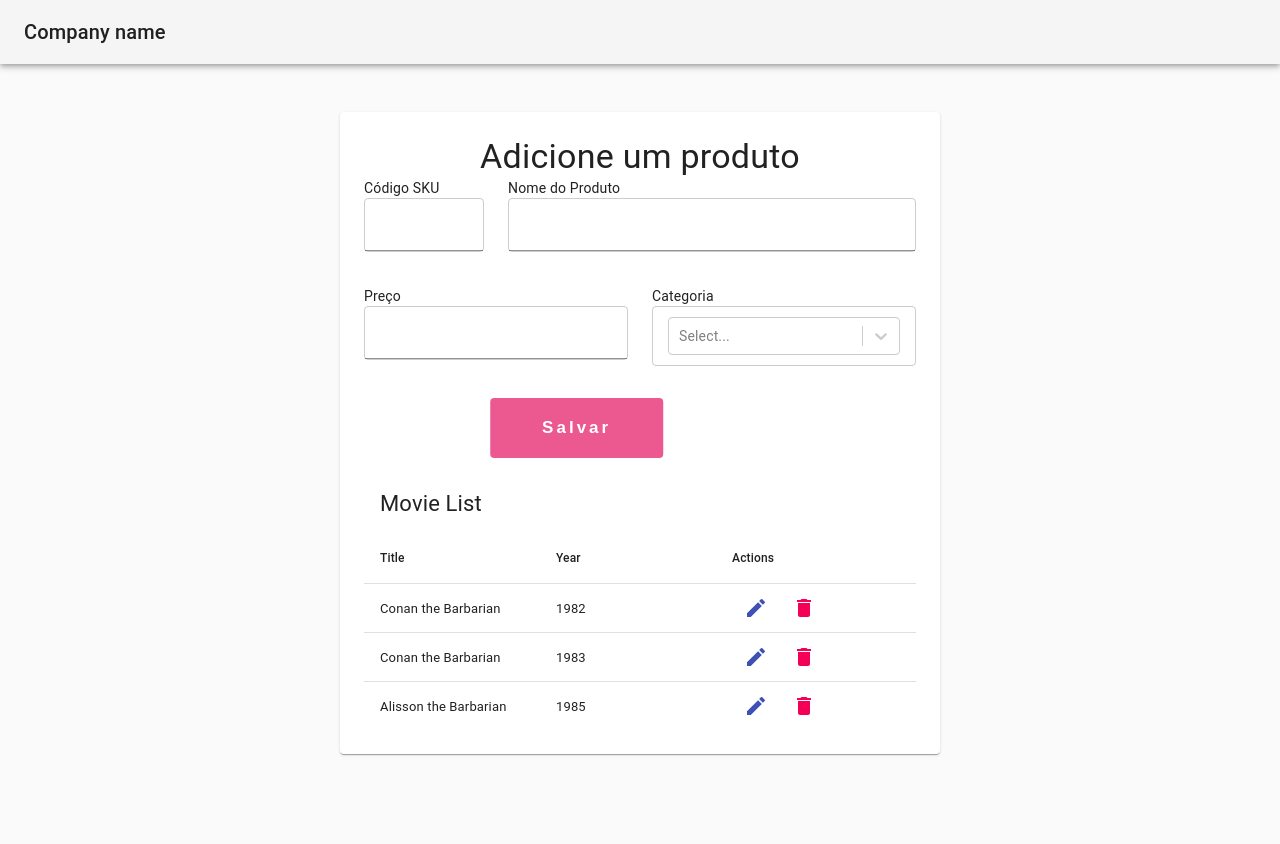
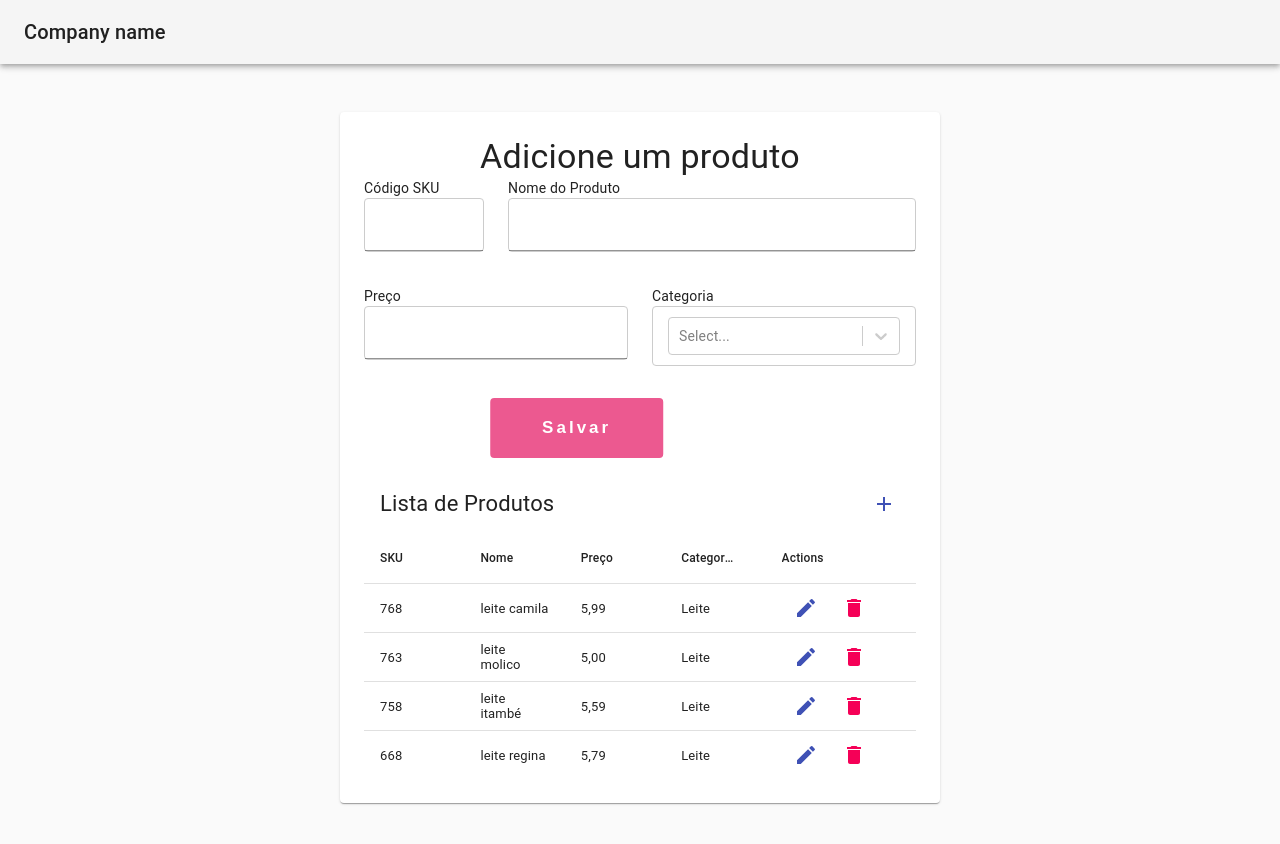
Before and after one commit to manoelacs/test-react-junior, a React (Create React App) app: page / in a window 1280 px wide. Shown: the top 844 px of the page. Before the commit the page ends 802 px from the top, so only its background shows below. Built offline with nearby package versions, Linux system fonts and the light colour scheme.

Commit message:
funcionalidade de editar e remover item da tabela

```diff
--- a/src/components/Form/index.tsx
+++ b/src/components/Form/index.tsx
@@ -21,6 +21,7 @@ const useStyles = makeStyles((theme: Theme) =>
 );
 
 interface IFormInputs {
+  id: any;
   codeSku: number;
   productName: string;
   price: string;
@@ -40,6 +41,9 @@ const Form = () => {
   const onSubmit = (data: IFormInputs) => {
 
     if(!skuExists(data.codeSku)){
+      console.log(products[products.length-1].id)
+      const id  = (products[products.length-1].id) + 1;
+      data.id = id;
       addProduct(data);
       reset();
       alert(JSON.stringify(data));
--- a/src/components/Table/index.tsx
+++ b/src/components/Table/index.tsx
@@ -2,28 +2,70 @@ import DataTable from 'react-data-table-component';
 import React, { useCallback, useRef, useState } from 'react';
 import{ ArrowDownward, Delete, Add, Edit } from '@material-ui/icons';
 import {Button, IconButton, Checkbox, } from '@material-ui/core/';
+import {mockProducts} from '../../shareds/mockProducts';
+import { AppContext } from '../../contexts/AppContext';
 
-const data = [
-    { id: 1, title: 'Conan the Barbarian', year: '1982' },
+
+const actions = (
+  <IconButton
+    color="primary"
+  >
+    <Add />
+  </IconButton>
+);
+const data =  mockProducts//[
+ /*  { id: 1,
+    codeSku: 768,
+    productName: 'leite camila',
+    price: '5,99',
+    category: { label: 'leite', value: 'Leite'} ,
+  },
+  { id: 2,
+    codeSku: 763,
+    productName: 'leite molico',
+    price: '5,00',
+    category: { label: 'leite', value: 'Leite'} ,
+  },
+  { id: 3,
+    codeSku: 758,
+    productName: 'leite itambé',
+    price: '5,59',
+    category: { label: 'leite', value: 'Leite'} ,
+  }, */
+   /*  { id: 1, title: 'Conan the Barbarian', year: '1982' },
     { id: 2, title: 'Conan the Barbarian', year: '1983' },
-    { id: 3, title: 'Alisson the Barbarian', year: '1985' }
-];
+    { id: 3, title: 'Alisson the Barbarian', year: '1985' } */
+/* ]; */
 const columns = [
     {
-      name: 'Title',
-      selector: 'title',
+      name: 'SKU',
+      selector: 'codeSku',
       sortable: true,
       editable: true,
     },
     {
-      name: 'Year',
-      selector: 'year',
+      name: 'Nome',
+      selector: 'productName',
       sortable: true,
       editable: true,
     },
+    {
+      name: 'Preço',
+      selector: 'price',
+      sortable: true,
+      editable: true,
+    },
+    {
+      name: 'Categoria',
+      selector: 'category',
+      sortable: true,
+      editable: true,
+    },
+
   ];
 
   const EditableCell = ({ row, index, column, col, onChange }: any) => {
+    //console.log(row, column);
     const [value, setValue] = useState(row[column.selector]);
 
     const handleOnChange = (e: { target: { value: any; }; }) => {
@@ -46,11 +88,16 @@ const columns = [
     if (col.cell) {
       return col.cell(row, index, column);
     }
+    if(column.selector === "category"){
+      console.log(row["category"].value);
+      return row["category"].value;
+    }
     return row[column.selector];
   };
 
   const Table = () => {
-    const [innerData, setInnerData] = useState(data);
+    const {products, addProduct, skuExists, deleteProduct} = React.useContext(AppContext);
+    const [innerData, setInnerData] = useState(products);
     const [editingId, setEditingId] = useState(-1);
     let formData = useRef({}).current;
     const isEditing = (record: { id: number; }) => record.id === editingId;
@@ -71,8 +118,9 @@ const columns = [
     const deleteRow = (record: { id: any; }) => {
         if (window.confirm(`Are you sure you want to delete:\r ${record.id}?`)) {
             //const { data } = this.state;
-            const index = data.findIndex(r => r.id === record.id);
-
+            const index = innerData.findIndex(r => r.id === record.id);
+            setInnerData([...innerData.slice(0, index), ...innerData.slice(index + 1)])
+            deleteProduct(innerData[index].codeSku);
            /*  this.setState(state => ({
               toggleCleared: !state.toggleCleared,
               data: [...state.data.slice(0, index), ...state.data.slice(index + 1)],
@@ -109,7 +157,7 @@ const columns = [
       }
       return {
         ...col,
-        cell: (row: { id: number; }, index: any, column: any) => {
+        cell: (row: { id: any; }, index: any, column: any) => {
           const editing = isEditing(row);
           return (
             <EditableCell
@@ -131,7 +179,7 @@ const columns = [
           name: 'Actions',
           allowOverflow: true,
           minWidth: '200px',
-          cell: (row: { id: number; }) => {
+          cell: (row: { id: any; }) => {
             const editable = isEditing(row);
             if (editable) {
               return (
@@ -159,10 +207,11 @@ const columns = [
 
     return (
       <DataTable
-        title="Movie List"
+        title="Lista de Produtos"
         columns={createColumns()}
         data={innerData}
         defaultSortField="title"
+        actions={actions}
       />
     );
   }; export default Table;
--- a/src/contexts/AppContext.tsx
+++ b/src/contexts/AppContext.tsx
@@ -1,38 +1,17 @@
 /* eslint-disable @typescript-eslint/no-unused-expressions */
 import { createContext, ReactNode, useEffect, useState } from 'react';
+import { mockProducts } from '../shareds/mockProducts';
 
 export const AppContext = createContext({} as ContextDataValues);
 
 interface Iproduct{
+    id: any;
     codeSku: number;
     productName: string;
     price: string;
     category: { label: string; value: string };
 }
-const mockProducts = [
-
-    { codeSku: 768,
-      productName: 'leite camila',
-      price: '5,99',
-      category: { label: 'leite', value: 'Leite'}
-    },
-    { codeSku: 763,
-      productName: 'leite molico',
-      price: '5,00',
-      category: { label: 'leite', value: 'Leite'}
-    },
-    { codeSku: 758,
-      productName: 'leite itambé',
-      price: '5,59',
-      category: { label: 'leite', value: 'Leite'}
-    },
-    { codeSku: 668,
-      productName: 'leite regina',
-      price: '5,79',
-      category: { label: 'leite', value: 'Leite'}
-    },
-  ]
-
+const data =  mockProducts;
 interface ContextDataValues{
     products: Iproduct[];
     addProduct: (product: Iproduct) => void;
@@ -50,12 +29,12 @@ export function AppProvider({
     children,
     ...rest } : AppProviderProps){
 
-        const [products, setProducts] = useState<Iproduct[]>( mockProducts ?? []);
+        const [products, setProducts] = useState<Iproduct[]>( data ?? []);
         console.log(products);
 
         const addProduct = (product: Iproduct) => {
             setProducts([...products, product]);
-            mockProducts.concat(product);
+            data.concat(product);
             console.log('produto adicionado');
         }
         const skuExists = (codeSku:number) => {
--- a/src/index.tsx
+++ b/src/index.tsx
@@ -4,8 +4,8 @@ import './index.css';
 import App from './App';
 
 ReactDOM.render(
-  <React.StrictMode>
-    <App />
-  </React.StrictMode>,
+
+    <App />,
+
   document.getElementById('root')
 );
--- /dev/null
+++ b/src/shareds/mockProducts.ts
@@ -0,0 +1,27 @@
+export const mockProducts = [
+
+    { id: 1,
+      codeSku: 768,
+      productName: 'leite camila',
+      price: '5,99',
+      category: { label: 'leite', value: 'Leite'}
+    },
+    { id: 2,
+      codeSku: 763,
+      productName: 'leite molico',
+      price: '5,00',
+      category: { label: 'leite', value: 'Leite'}
+    },
+    { id: 3,
+      codeSku: 758,
+      productName: 'leite itambé',
+      price: '5,59',
+      category: { label: 'leite', value: 'Leite'}
+    },
+    { id: 4,
+      codeSku: 668,
+      productName: 'leite regina',
+      price: '5,79',
+      category: { label: 'leite', value: 'Leite'}
+    },
+  ]
```
